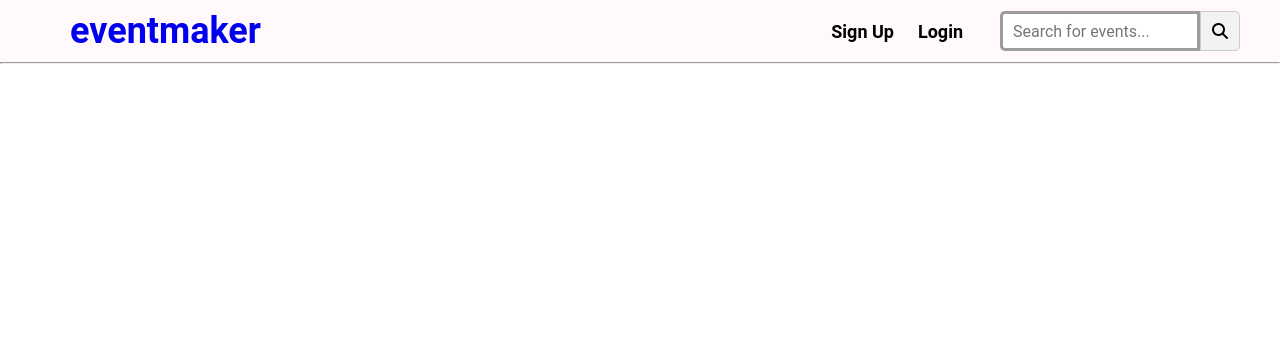
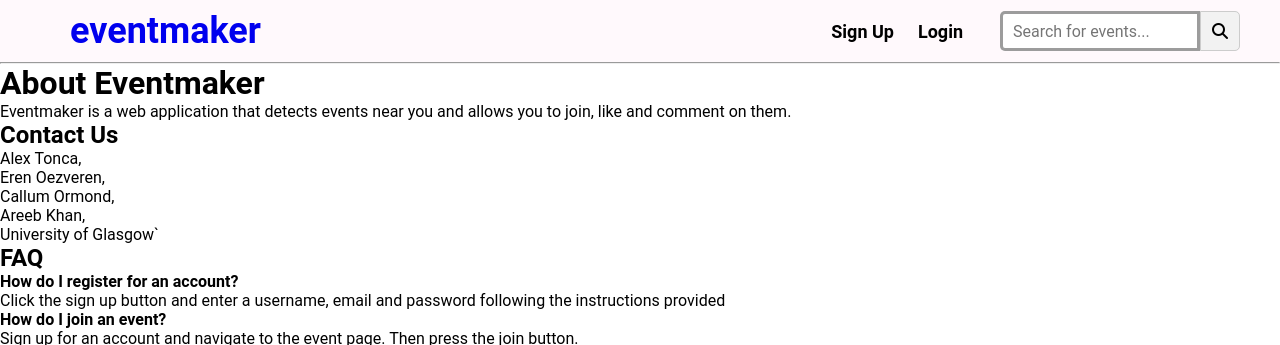
Before and after one commit to erenoezveren/eventmaker, a Django app: page /eventmaker/about/ in a window 1280 px wide. Shown: the top 345 px of the page. Run offline with Django 3.2, Linux system fonts and the light colour scheme; some libraries are stand-ins or nearby versions.

Commit message:
About page

```diff
--- a/templates/eventmaker/about.html
+++ b/templates/eventmaker/about.html
@@ -2,3 +2,33 @@
 
 {% extends "eventmaker/base.html" %}
 {% load staticfiles %}
+
+{% block title_block %}
+	About Eventmaker
+{% endblock %}
+
+{% block body_block %}
+	<h1>About Eventmaker</h1>
+	<div>
+		Eventmaker is a web application that detects events near you and allows you to join, like and comment on them. <br />
+	</div>
+	<h2>Contact Us</h2>
+		<div>
+			Alex Tonca,<br>
+			Eren Oezveren,<br>
+			Callum Ormond,<br>
+			Areeb Khan,<br>
+			University of Glasgow`
+
+	</div>
+	<h2>FAQ</h2>
+	<div>
+		<b>How do I register for an account?</b></br>
+		Click the sign up button and enter a username, email and password following the instructions provided</br>
+		<b>How do I join an event?</b></br>
+		Sign up for an account and navigate to the event page. Then press the join button.</br>
+	</div>
+
+		<img src="{{ MEDIA_URL }}party.jpeg" width="800" height="550" alt="Picture of one of the events listed." />
+	</div>
+{% endblock %}
```
